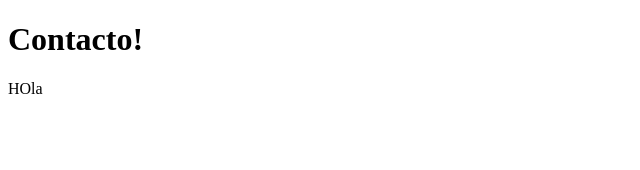
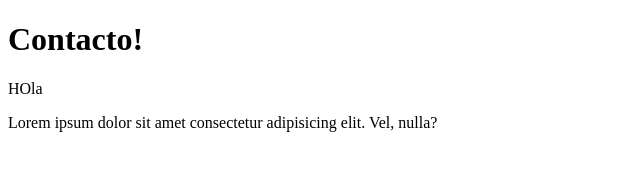
Before and after one commit to josefina-inurrategui/proyecto-prueba, a plain HTML site: page contacto.html in a window 1280 px wide. Shown: the whole page, without its empty margins (0-640 px from the left). Drawn offline with Linux system fonts and the light colour scheme.

Commit message:
agregue lorem

```diff
--- a/contacto.html
+++ b/contacto.html
@@ -9,5 +9,6 @@
 <body>
     <h1>Contacto!</h1>
     <p>HOla</p>
+    <p>Lorem ipsum dolor sit amet consectetur adipisicing elit. Vel, nulla?</p>
 </body>
 </html>
```
